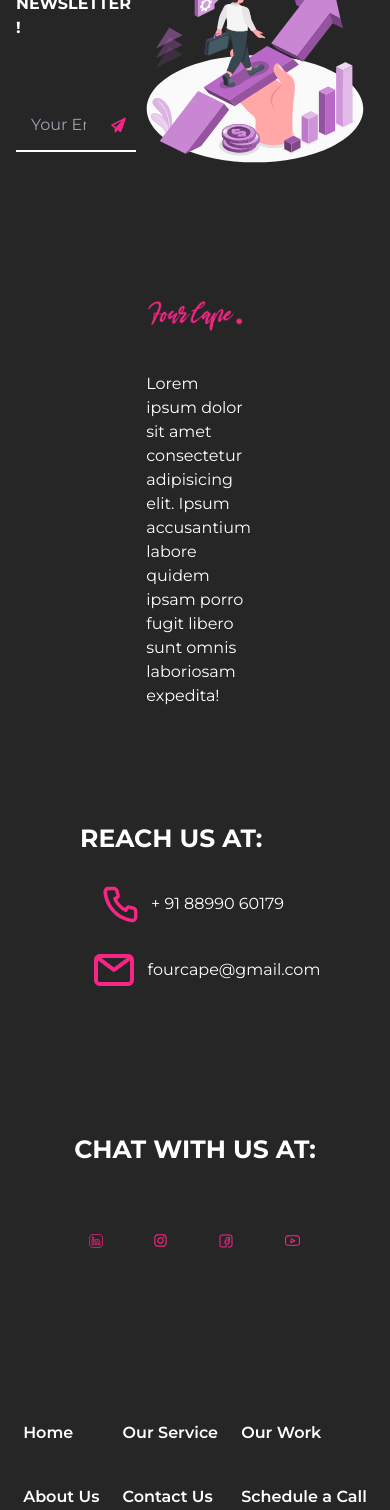
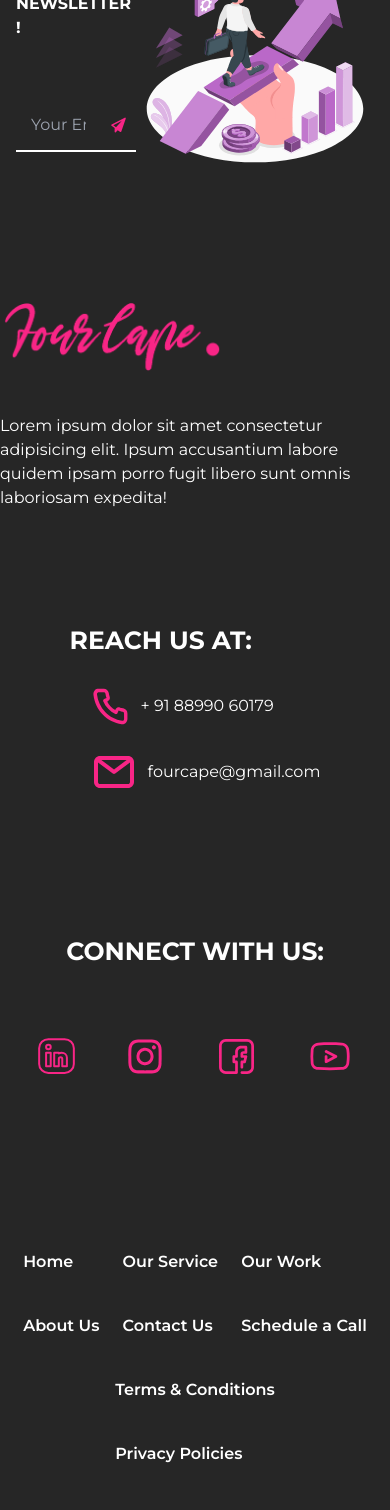
Before and after one commit to Four-Cape-Org/Four-Cape-Web-Frontend, a React (Vite) app: page /about in a window 390 px wide. Shown: the part 1967-3477 px from the top of the page. Built offline with nearby package versions, Linux system fonts and the light colour scheme.

Commit message:
Fixed a media query bug

```diff
--- a/src/Components/Footer.jsx
+++ b/src/Components/Footer.jsx
@@ -26,26 +26,26 @@ const Footer = ({bookCallRef, buttonVisible = true}) => {
     <div className='footer'>
 
         <div className="flex justify-evenly items-center px-4">
-            <form className='lg:w-[50%] md:w-[50%] max-w-[40em]'>
-                <h2 className='lg:text-[30px] md:text-[26px] font-bold lg:w-[70%] md:w-[85%] my-[20px]'>SUBSCRIBE TO OUR NEWSLETTER !</h2>
-                <div className="flex justify-end items-center border-b-[2px] lg:w-[85%] md:w-[90%] my-[60px]">
+            <form className='lg:w-[50%] md:w-[50%] sm:w-[45%] max-w-[40em]'>
+                <h2 className='lg:text-[30px] md:text-[26px] font-bold lg:w-[70%] md:w-[85%] sm:w-[85%] my-[20px]'>SUBSCRIBE TO OUR NEWSLETTER !</h2>
+                <div className="flex justify-end items-center border-b-[2px] lg:w-[85%] md:w-[90%] sm:w-[90%] my-[60px]">
                     <input type="email" placeholder='Your Email' className='bg-[transparent] w-[88%] py-[10px] px-[15px] outline-none' required/>
                     <button type="submit"><img src={sendIcon} className='h-[50px] w-[50px] px-[10px] py-[5px] hover:pb-[12px] transition-all' alt="Send" /></button>
                 </div>
             </form>
-            <div className='lg:w-[45%] md:w-[45%] max-w-[40em]'>
+            <div className='lg:w-[45%] md:w-[45%] sm:w-[45%] max-w-[40em]'>
                 <img src={footerImage} className='w-[100%]' alt="" />
             </div>
         </div>
 
         <div className="flex flex-wrap justify-center items-center my-[2em]">
 
-            <div className='flex flex-col justify-center items-start w-[25%] mx-[6em] my-[3.5em]'>
+            <div className='flex flex-col justify-center items-start lg:w-[25%] md:w-[30%] lg:mx-[6em] md:mx-[4em] my-[3.5em]'>
                 <img src={Logo} className='w-[14em] mb-[40px]' alt="FourCape" />
-                <p>Lorem ipsum dolor sit amet consectetur adipisicing elit. Ipsum accusantium labore quidem ipsam porro fugit libero sunt omnis laboriosam expedita!</p>
+                <p className='lg:text-[16px] md:text-[14px]'>Lorem ipsum dolor sit amet consectetur adipisicing elit. Ipsum accusantium labore quidem ipsam porro fugit libero sunt omnis laboriosam expedita!</p>
             </div>
 
-            <div className="mx-[5em]  my-[3.5em]">
+            <div className="lg:mx-[5em] md:mx-[3em] my-[3.5em]">
 
                 <h3 className='text-[25px] font-bold'>REACH US AT:</h3>
 
@@ -66,9 +66,9 @@ const Footer = ({bookCallRef, buttonVisible = true}) => {
 
             </div>
 
-            <div className="flex flex-col justify-start items-center mx-[4em]  my-[3.5em]">
+            <div className="flex flex-col justify-start items-center lg:mx-[4em] md:mx-[3em]  my-[3.5em]">
 
-                <h3 className='text-[25px] font-bold'>CHAT WITH US AT:</h3>
+                <h3 className='text-[25px] font-bold'>CONNECT WITH US:</h3>
 
                 <div className='flex justify-center items-center my-[4em]'>
                     <Link to="/" className='mx-[25px]'>
--- a/src/Components/Home/HomeHero.jsx
+++ b/src/Components/Home/HomeHero.jsx
@@ -9,7 +9,7 @@ const HomeHero = () => {
   return (
     <div className='flex flex-wrap justify-center items-center hero h-[100%] lg:mt-[4em] sm:mt-[2em] mt-[1em]'>
 
-        <div className='flex flex-col justify-center items-start py-[30px] px-[5em] max-[675px]:items-center'>
+        <div className='flex flex-col justify-center items-start py-[30px] sm:px-[5em] max-[675px]:items-center'>
           <p className='font-primary text-accent-color font-semibold text-[15px] tracking-[3px] max-[400px]:text-[12px]'>Your Vision | Our Expertise</p>
           <h1 className='w-[7em] font-secondary font-semibold text-[100px] max-[1357px]:text-[75px]  max-[1100px]:text-[90px] max-[675px]:text-[60px] max-[455px]:text-[40px] underline leading-[1em]'>Building Brands, Crafting Success</h1>
           <p className='w-[17em] my-[30px] font-secondary text-[#8A8A8A] text-[32px] text-gray-700 text-opacity-100 text-center max-[675px]:text-[20px] max-[370px]:w-[13em]'>We help you make your brand story more powerful</p>
```
